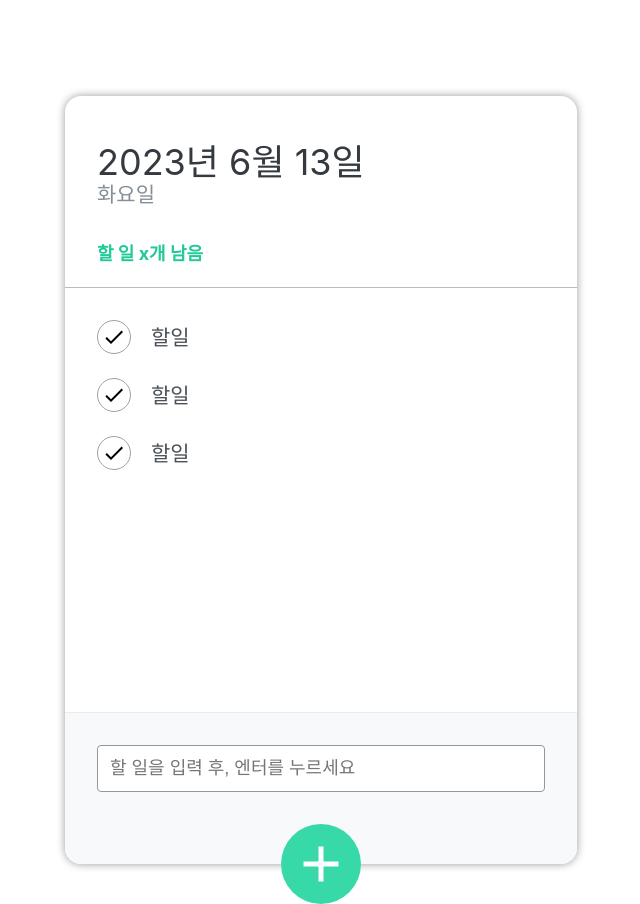
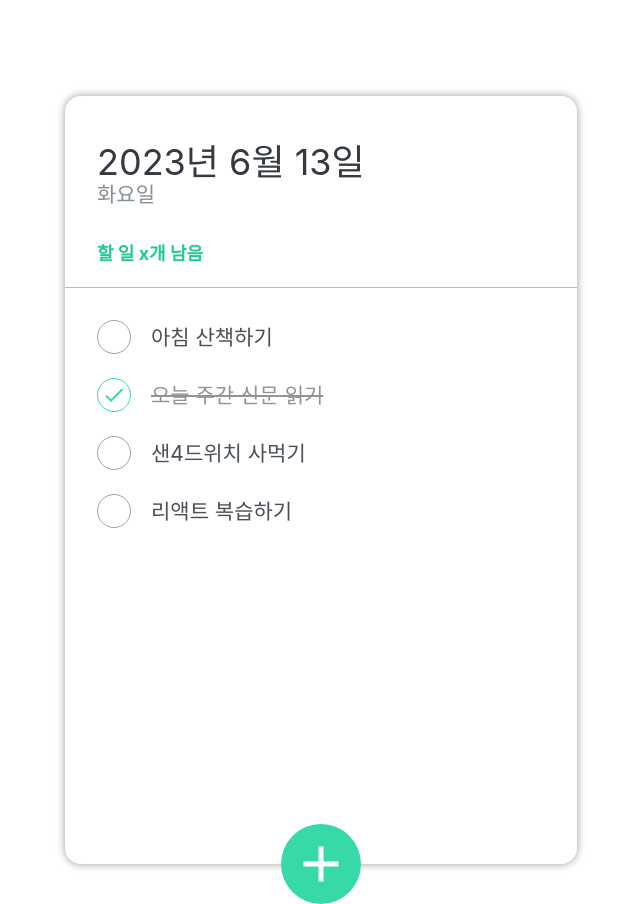
Before and after one commit to 1roo/react-todo-app, a React (Create React App) app: page / in a window 1280 px wide. Shown: the whole page, without its empty margins (319-959 px from the left). Built offline with nearby package versions, Linux system fonts and the light colour scheme.

Commit message:
추가버튼 및 할일 목록 렌더링

```diff
--- a/src/component/TodoInput.js
+++ b/src/component/TodoInput.js
@@ -1,18 +1,63 @@
-import React from 'react'
+import React, { useState } from 'react'
 import { MdAdd } from 'react-icons/md';
+import cn from 'classnames';
+
 import './scss/TodoInput.scss'
 
 const TodoInput = () => {
+
+  //입력창이 열리는 여부를 표현하는 상태값
+  const [open, setOpen] = useState(false);
+
+  // +버튼 클릭시 이벤트 처리
+  const onToggle = () => {
+    // open =!open;
+    setOpen(!open);
+
+    // const $btn = document.querySelector('.insert-btn');
+    // if($btn.classList.contains('open')) {
+    //   $btn.classList.remove('open');
+    // } else {
+    //   $btn.classList.add('open');
+    // }
+
+
+  }
+
+
+  const showForm = () => {
+   /* if(open) {
+      return (
+        <div className='form-wrapper'>
+          <form className='insert-form'>
+            <input
+              type='text'
+              placeholder='할 일을 입력 후, 엔터를 누르세요' />
+          </form>
+      </div>
+      );
+    }*/
+    return
+    }
+
   return (
     <>
-         <div className='form-wrapper'>
+      {
+        open && (<div className='form-wrapper'>
                   <form className='insert-form'>
-              <input type='text' placeholder='할 일을 입력 후, 엔터를 누르세요' />
+                    <input
+                      type='text'
+                      placeholder='할 일을 입력 후, 엔터를 누르세요' />
                   </form>
+                </div>)
+      }
 
-         </div>
-
-        <button className='insert-btn'>
+      {/* cn(): 첫번째 파라미터는 항상 유지할 default 클래스
+                두번째 파라미터는 논리 상태값
+                =>논리 상태값이 true일 경우 해당 클래스 추가
+                  false일 경우 클래스 제거
+                  {클래스이름: 논리값}, 클래스 지정 안할 시 변수명이 클래스명으로 추가*/}
+      <button className={cn('insert-btn', {open})} onClick={onToggle}>
         <MdAdd />
       </button>
 
--- a/src/component/TodoItem.js
+++ b/src/component/TodoItem.js
@@ -1,15 +1,20 @@
-import React from 'react'
+import React, { useState } from 'react'
 import { MdDone } from 'react-icons/md';
 import { MdDeleteOutline } from 'react-icons/md';
 import './scss/TodoItem.scss';
+import cn from 'classnames';
 
-const TodoItem = () => {
+
+const TodoItem = ({ item }) => {
+
+  const {id, title, done} = item;
+
   return (
     <li className='todo-list-item'>
-      <div className='check-circle'>
-          <MdDone />
+      <div className={cn('check-circle', {active: done})}>
+          {done && <MdDone />}
       </div>
-      <span className='text'>할일</span>
+      <span className={cn('text', {finish: done})}>{title}</span>
       <div className='remove'>
           <MdDeleteOutline />
       </div>
--- a/src/component/TodoMain.js
+++ b/src/component/TodoMain.js
@@ -2,12 +2,15 @@ import React from 'react'
 import TodoItem from './TodoItem'
 import './scss/TodoMain.scss'
 
-const TodoMain = () => {
+const TodoMain = ({todoList}) => {
+  console.log(todoList);
+
   return (
     <ul className='todo-list'>
-        <TodoItem />
-        <TodoItem />
-        <TodoItem />
+        {
+          todoList.map(todo => <TodoItem item={todo} />)
+
+        }
     </ul>
   )
 }
--- a/src/component/TodoTemplate.js
+++ b/src/component/TodoTemplate.js
@@ -6,10 +6,38 @@ import TodoInput from './TodoInput';
 import './scss/TodoTemplate.scss';
 
 const TodoTemplate = () => {
+
+
+  //서버에 할 일 목록(json)을 요청(fetch)해서 받아와야 함.
+  const todos = [
+    {
+      id: 1,
+      title: '아침 산책하기',
+      done: false
+    },
+    {
+      id: 2,
+      title: '오늘 주간 신문 읽기',
+      done: true
+    },
+    {
+      id: 3,
+      title: '샌4드위치 사먹기',
+      done: false
+    },
+    {
+      id: 4,
+      title: '리액트 복습하기',
+      done: false
+    }
+
+  ]
+
+
   return (
     <div className='TodoTemplate'>
         <TodoHeader />
-        <TodoMain />
+        <TodoMain todoList={todos}/>
         <TodoInput />
     </div>
   );
```
Lines whose indentation alone changed are shown as unchanged.
